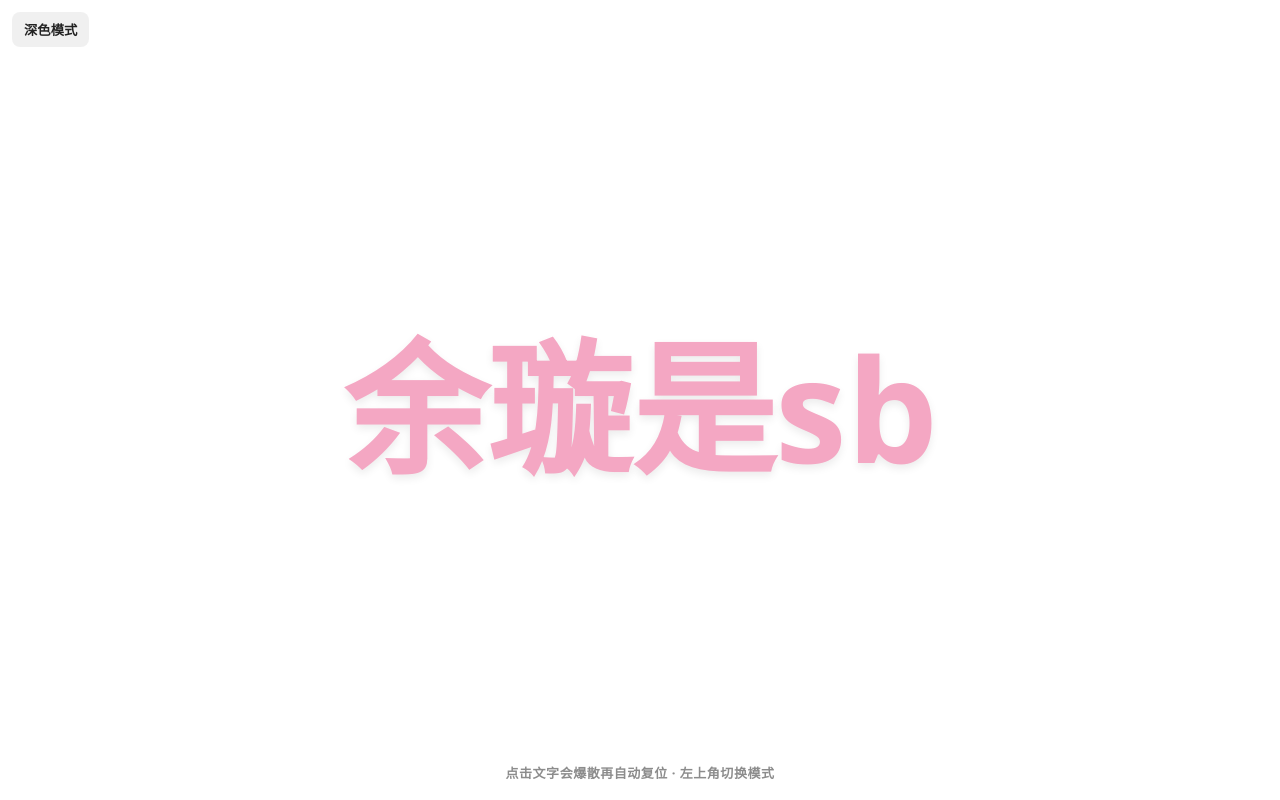
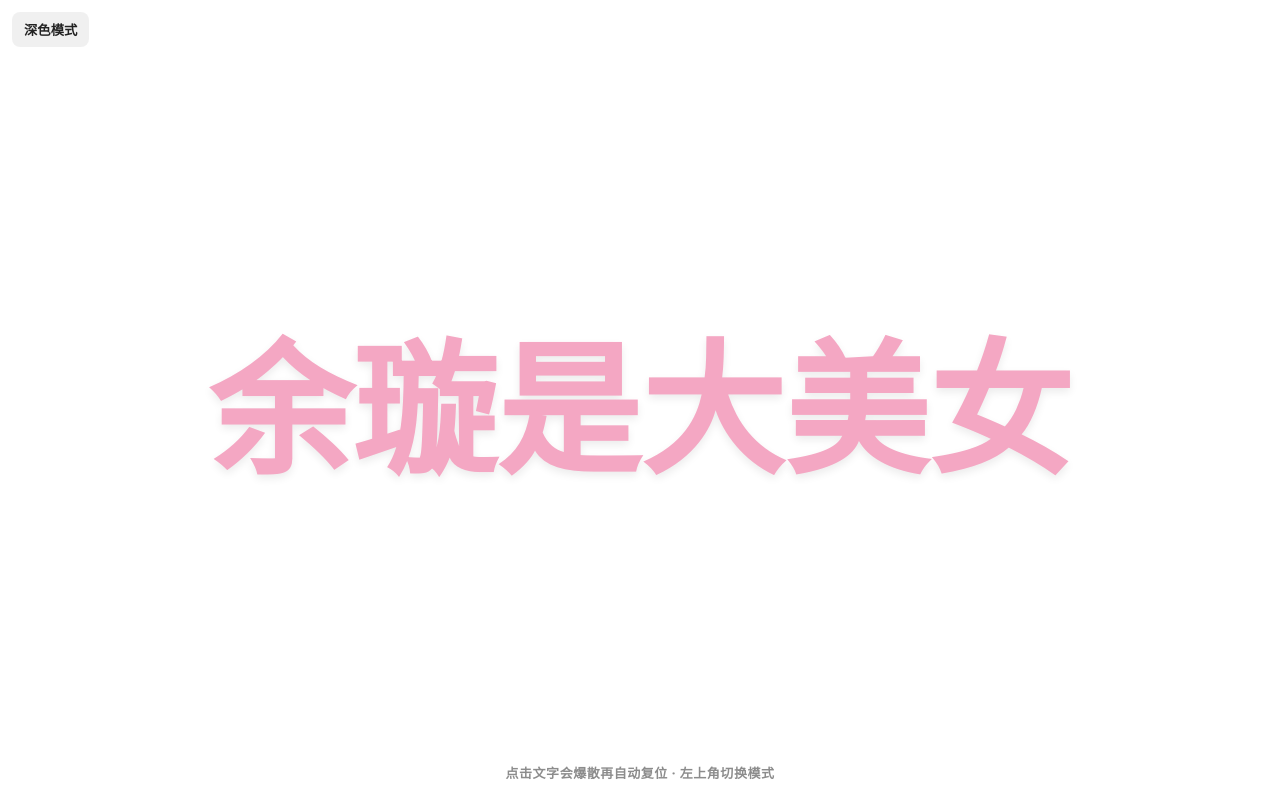
Before and after one commit to chenckx0614/yx, a plain HTML site: page index.html in a window 1280 px wide. Drawn offline with Linux system fonts and the light colour scheme.

Commit message:
Update index.html

```diff
--- a/index.html
+++ b/index.html
@@ -88,7 +88,7 @@
 
 <script>
 (function(){
-  const TEXT = "余璇是sb";
+  const TEXT = "余璇是大美女";
   const headline = document.getElementById("headline");
   const stage = document.getElementById("stage");
   const toggleBtn = document.getElementById("toggleMode");
```
